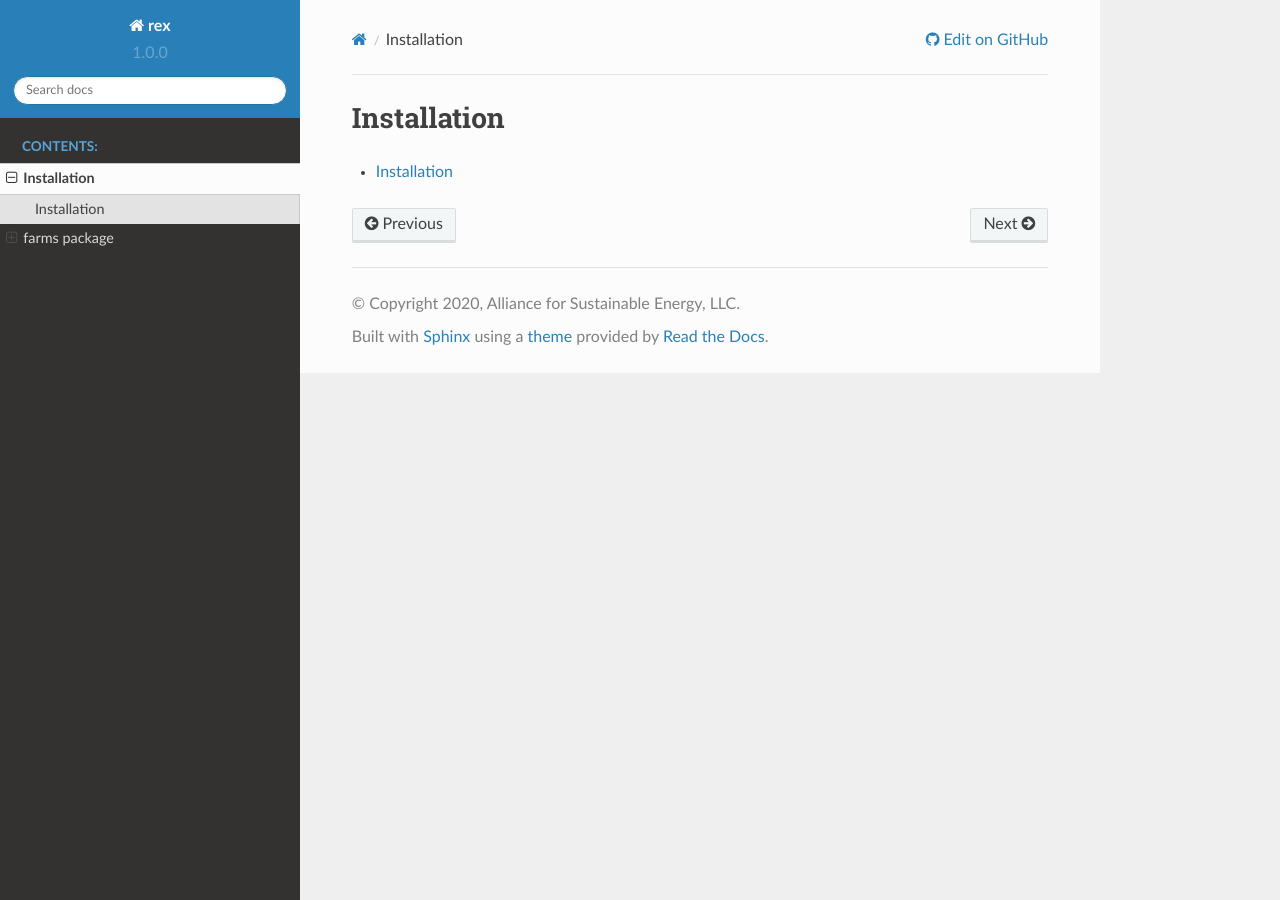
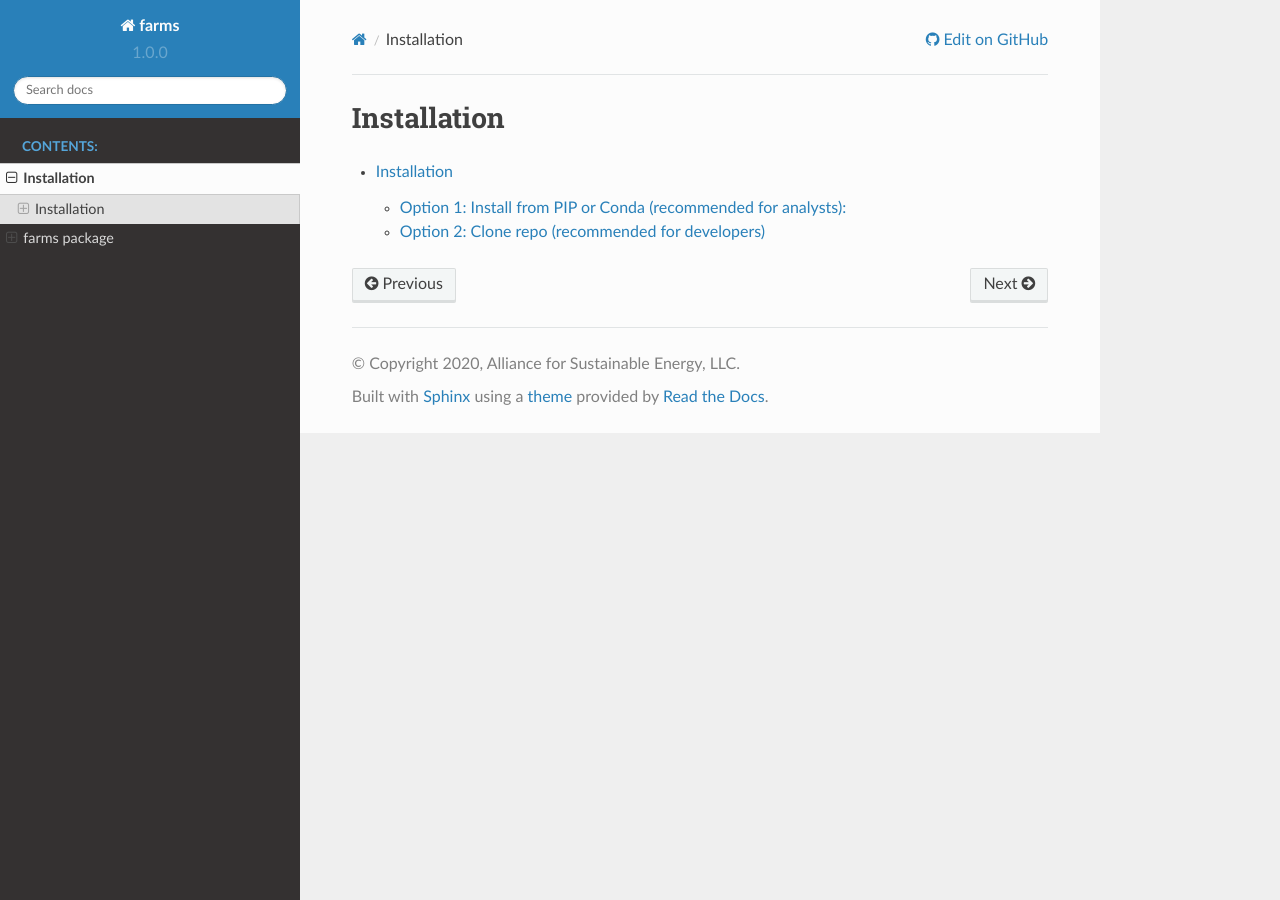
Before and after one commit to NREL/farms, a Sphinx documentation site: the page built from docs/source/misc/misc.rst, in a window 1280 px wide. Built offline with Sphinx 7.4.7 and the Read the Docs theme 2.0.0, drawn with Linux system fonts in a browser that asks for light colours; the version number is read from the project's files by our own code.

Commit message:
fix docs

```diff
--- a/docs/source/conf.py
+++ b/docs/source/conf.py
@@ -21,15 +21,15 @@ import sys
 
 # -- Project information -----------------------------------------------------
 
-project = 'rex'
+project = 'farms'
 copyright = '2020, Alliance for Sustainable Energy, LLC'
-author = 'Michael Rossol, Grant Buster'
+author = 'Grant Buster'
 
 pkg = os.path.dirname(os.path.abspath(os.path.dirname(__file__)))
 pkg = os.path.dirname(pkg)
 sys.path.append(pkg)
 
-with open(os.path.join(pkg, "rex", "version.py"), encoding="utf-8") as f:
+with open(os.path.join(pkg, "farms", "version.py"), encoding="utf-8") as f:
     v = f.read()
 
 v = v.split('=')[-1].strip().strip('"').strip("'")
@@ -108,8 +108,8 @@ html_theme_options = {"navigation_depth": 4, "collapse_navigation": False}
 html_context = {
     "display_github": True,
     "github_user": "nrel",
-    "github_repo": "rex",
-    "github_version": "master",
+    "github_repo": "farms",
+    "github_version": "main",
     "conf_py_path": "/docs/source/",
     "source_suffix": source_suffix,
 }
@@ -133,7 +133,7 @@ html_static_path = ['_static']
 # -- Options for HTMLHelp output ---------------------------------------------
 
 # Output file base name for HTML help builder.
-htmlhelp_basename = 'rexdoc'
+htmlhelp_basename = 'farmsdoc'
 
 
 # -- Options for LaTeX output ------------------------------------------------
@@ -160,8 +160,8 @@ latex_elements = {
 # (source start file, target name, title,
 #  author, documentclass [howto, manual, or own class]).
 latex_documents = [
-    (master_doc, 'rex.tex', 'rex Documentation',
-     'Michael Rossol, Grant Buster', 'manual'),
+    (master_doc, 'farms.tex', 'farms Documentation',
+     'Grant Buster', 'manual'),
 ]
 
 
@@ -170,7 +170,7 @@ latex_documents = [
 # One entry per manual page. List of tuples
 # (source start file, name, description, authors, manual section).
 man_pages = [
-    (master_doc, 'rex', 'rex Documentation',
+    (master_doc, 'farms', 'farms Documentation',
      [author], 1)
 ]
 
@@ -181,8 +181,9 @@ man_pages = [
 # (source start file, target name, title, author,
 #  dir menu entry, description, category)
 texinfo_documents = [
-    (master_doc, 'rex', 'rex Documentation',
-     author, 'rex', 'One line description of project.',
+    (master_doc, 'farms', 'farms Documentation',
+     author, 'farms',
+     'The Fast All-sky Radiation Model for Solar applications (FARMS)',
      'Miscellaneous'),
 ]
 
--- a/docs/source/index.rst
+++ b/docs/source/index.rst
@@ -2,7 +2,8 @@ rex documentation
 *******************
 
 What is farms?
-=============
+==============
+
 FARMS is the Fast All-sky Radiation Model for Solar applications and is used to
 compute cloudy irradiance.
 
--- a/docs/source/misc/installation.rst
+++ b/docs/source/misc/installation.rst
@@ -2,5 +2,5 @@ Installation
 ============
 
 .. include:: ../../../README.rst
-   :start-after: Installing rex
+   :start-after: Installing farms
    :end-before: Recommended Citation
--- a/setup.py
+++ b/setup.py
@@ -60,8 +60,8 @@ setup(
     keywords="farms",
     python_requires='>=3.6',
     classifiers=[
-        "Development Status :: Beta",
-        "Intended Audience :: Modelers",
+        "Development Status :: 4 - Beta",
+        "Intended Audience :: Science/Research",
         "License :: OSI Approved :: BSD License",
         "Natural Language :: English",
         "Programming Language :: Python :: 3.6",
```
